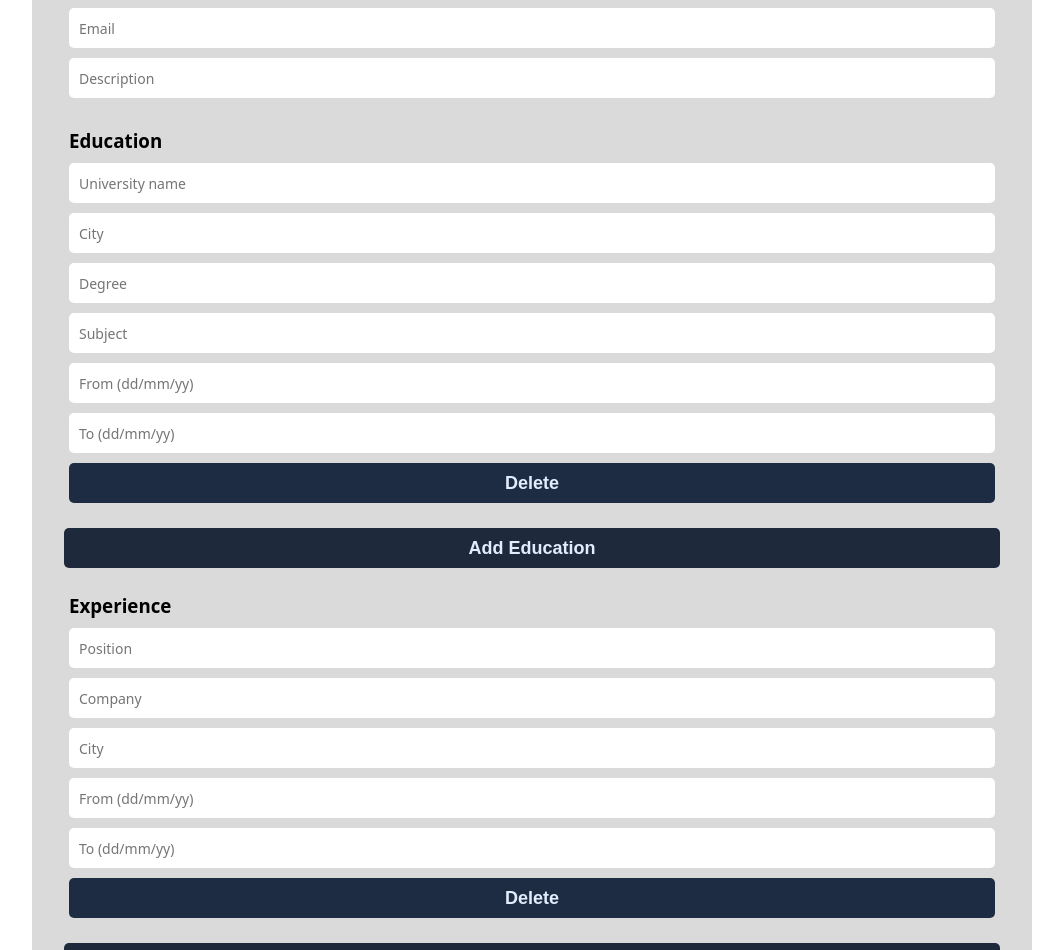
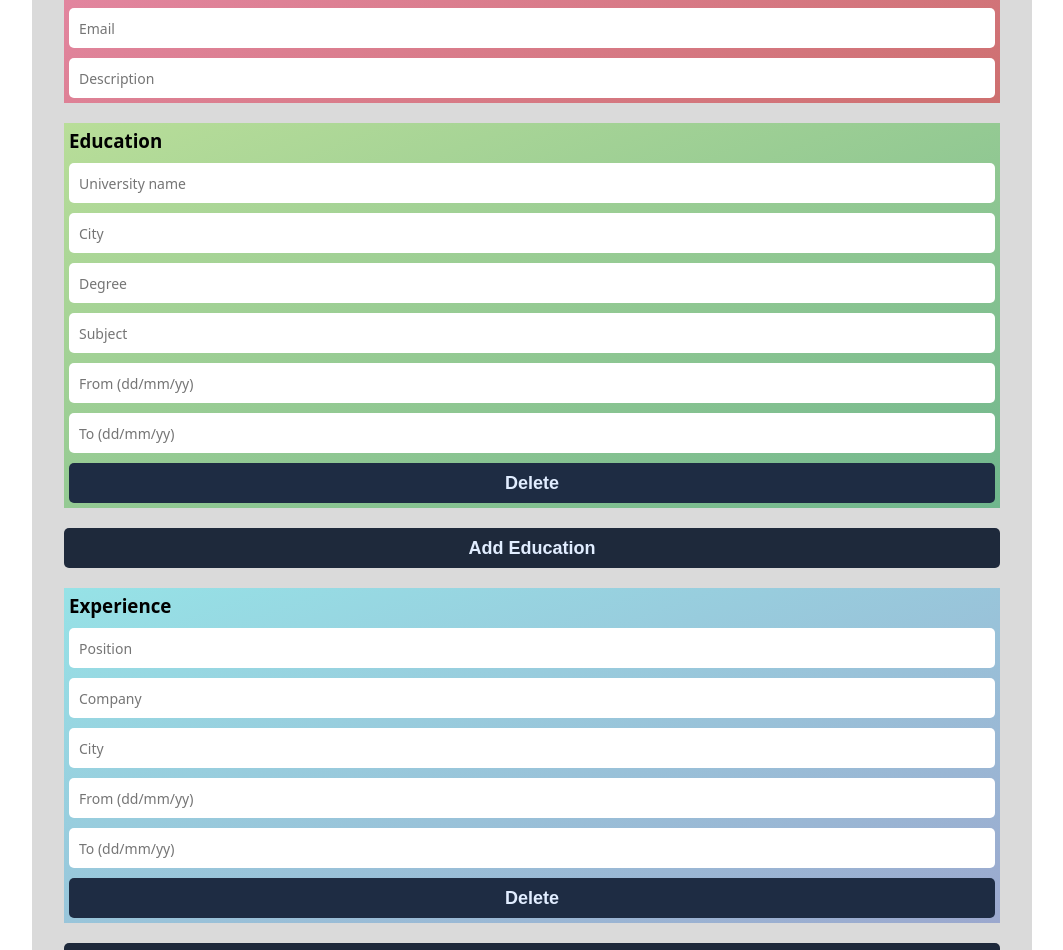
Before and after one commit to ilicc-sara/CV-Creator, a React (Vite) app: page / in a window 1280 px wide. Shown: the part 384-1334 px from the top of the page, without its empty margins (108-1171 px from the left). Built offline with nearby package versions, Linux system fonts and the light colour scheme.

Commit message:
.................

```diff
--- a/src/App.jsx
+++ b/src/App.jsx
@@ -96,36 +96,6 @@ function App() {
     });
   }
 
-  function handleExperienceInfoChange(e) {
-    setCV((prev) => {
-      return {
-        ...prev,
-        experienceInfo: prev.experienceInfo.map((object) => {
-          if (object.id === id) {
-            return { ...object, [e.target.name]: e.target.value };
-          } else {
-            return { ...object };
-          }
-        }),
-      };
-    });
-  }
-
-  function handleEducationInfoChange(e) {
-    setCV((prev) => {
-      return {
-        ...prev,
-        educationInfo: prev.educationInfo.map((object) => {
-          if (object.id === id) {
-            return { ...object, [e.target.name]: e.target.value };
-          } else {
-            return { ...object };
-          }
-        }),
-      };
-    });
-  }
-
   function deleteEducation(id) {
     setCV((prev) => {
       return {
@@ -201,8 +171,9 @@ function App() {
               key={index}
               id={educationInf.id}
               educationInfo={educationInf}
-              handleEducationInfoChange={handleEducationInfoChange}
+              // handleEducationInfoChange={handleEducationInfoChange}
               deleteEducation={deleteEducation}
+              setCV={setCV}
             />
           ))}
           <button
@@ -218,8 +189,9 @@ function App() {
               key={index}
               id={experienceInf.id}
               experienceInfo={experienceInf}
-              handleExperienceInfoChange={handleExperienceInfoChange}
+              // handleExperienceInfoChange={handleExperienceInfoChange}
               deleteExperience={deleteExperience}
+              setCV={setCV}
             />
           ))}
 
--- a/src/EducationInfo.jsx
+++ b/src/EducationInfo.jsx
@@ -2,8 +2,23 @@ import React from "react";
 
 function EducationInfo(props) {
   // prettier-ignore
-  const { id, educationInfo, handleEducationInfoChange, deleteEducation } =
+  const { id, educationInfo, deleteEducation, setCV } =
     props;
+
+  function handleEducationInfoChange(e) {
+    setCV((prev) => {
+      return {
+        ...prev,
+        educationInfo: prev.educationInfo.map((object) => {
+          if (object.id === id) {
+            return { ...object, [e.target.name]: e.target.value };
+          } else {
+            return { ...object };
+          }
+        }),
+      };
+    });
+  }
 
   return (
     <div data-id={id} className="education-info-cont">
--- a/src/ExperienceInfo.jsx
+++ b/src/ExperienceInfo.jsx
@@ -2,7 +2,22 @@ import React from "react";
 
 function ExperienceInfo(props) {
   // prettier-ignore
-  const { id, experienceInfo, handleExperienceInfoChange, deleteExperience } = props;
+  const { id, experienceInfo, deleteExperience, setCV } = props;
+
+  function handleExperienceInfoChange(e) {
+    setCV((prev) => {
+      return {
+        ...prev,
+        experienceInfo: prev.experienceInfo.map((object) => {
+          if (object.id === id) {
+            return { ...object, [e.target.name]: e.target.value };
+          } else {
+            return { ...object };
+          }
+        }),
+      };
+    });
+  }
 
   return (
     <div data-id={id} className="experience-info-cont">
--- a/src/index.css
+++ b/src/index.css
@@ -33,7 +33,7 @@
   padding: 5px;
 }
 
-/* .personal-info-cont {
+.personal-info-cont {
   background: linear-gradient(to top left, #c62e2e9e, #ff58a38c);
 }
 
@@ -47,7 +47,7 @@
     rgba(104, 232, 239, 0.596),
     rgba(94, 119, 194, 0.507)
   );
-} */
+}
 
 .personal-info-cont input,
 .education-info-cont input,
```
